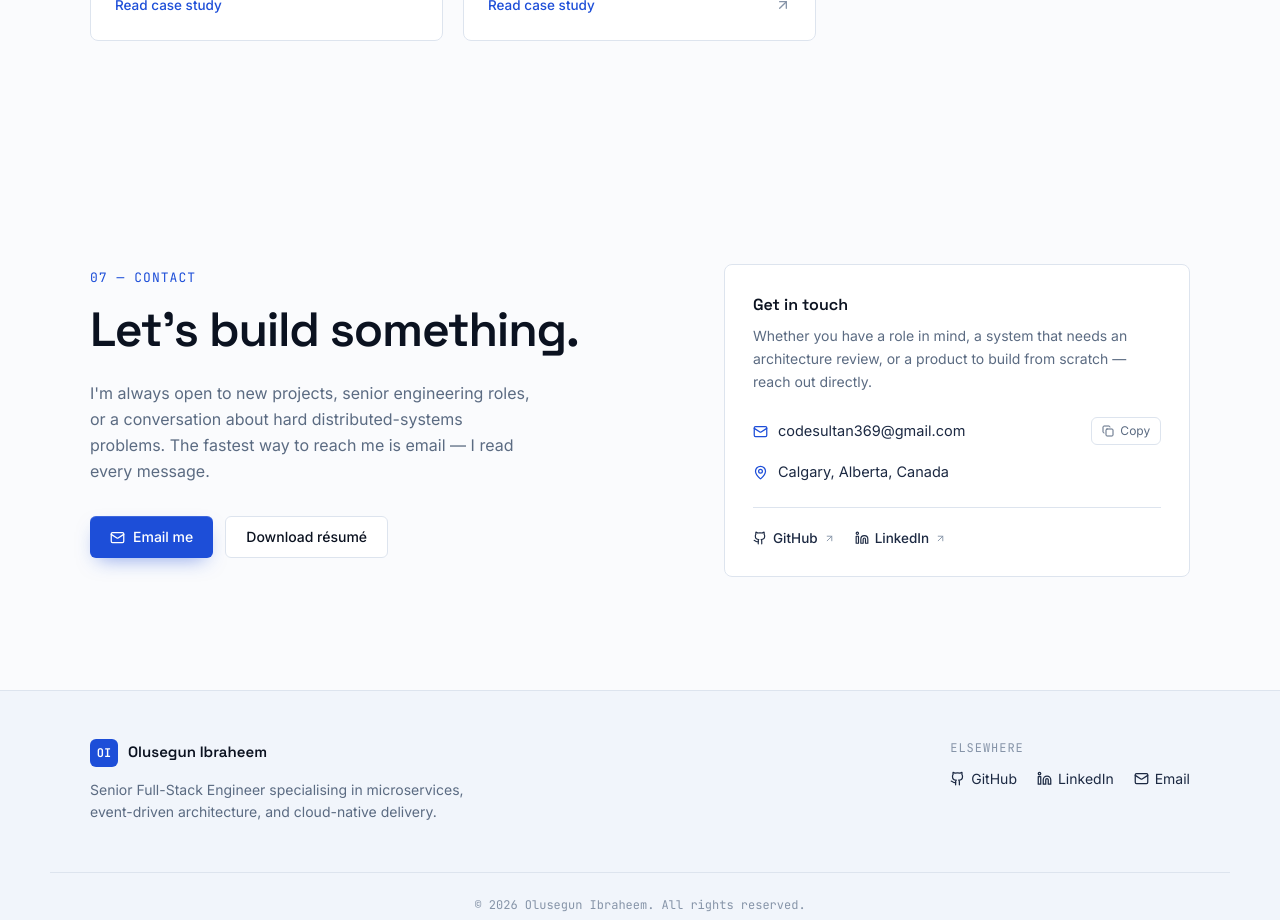
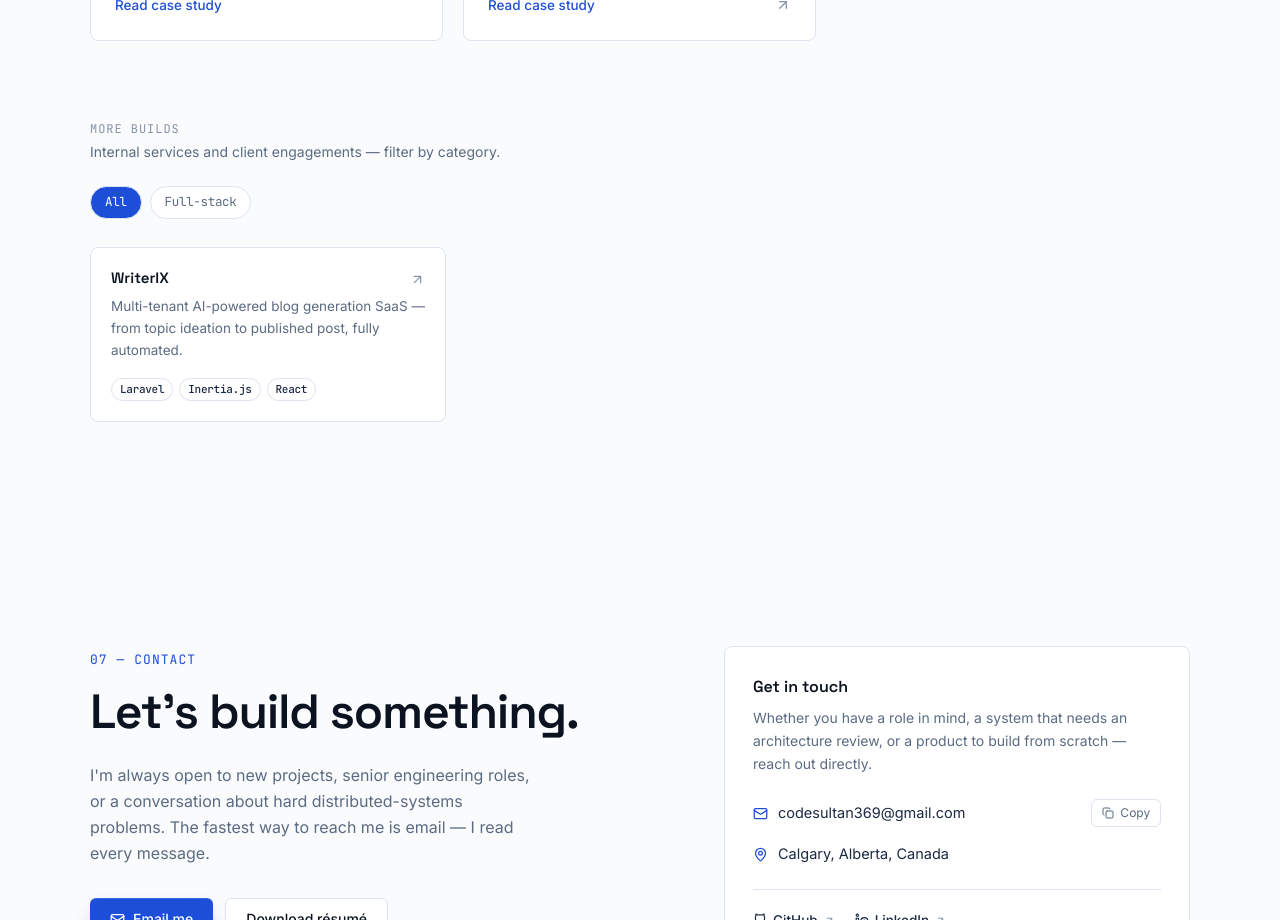
Before and after one commit to codedsultan/portfolio, a Next.js app: page / in a window 1280 px wide. Shown: the part 5760-6680 px from the top of the page. Built offline with nearby package versions, Linux system fonts and the light colour scheme.

Commit message:
content: uncomment and restore writerix project

```diff
--- a/data/projects.ts
+++ b/data/projects.ts
@@ -222,34 +222,34 @@ export const projects: Project[] = [
       'Live in production with active ongoing maintenance',
     ],
   },
-  // {
-  //   slug: 'writerix',
-  //   title: 'WriterIX',
-  //   description:
-  //     'Multi-tenant AI-powered blog generation SaaS — from topic ideation to published post, fully automated.',
-  //   fullDescription:
-  //     'WriterIX is a production SaaS platform that lets tenants generate, schedule, and publish SEO-optimised blog content using AI. The Laravel backend handles multi-tenancy, billing, and a domain-driven namespace architecture. AI generation is handled by a dedicated FastAPI + Celery microservice which orchestrates LLM calls, image generation, and featured-image selection, communicating results back to Laravel via webhooks. Real-time generation progress streams to the React frontend through Laravel Reverb WebSockets.',
-  //   technologies: ['Laravel', 'Inertia.js', 'React', 'TypeScript', 'MySQL', 'Redis', 'Laravel Horizon', 'Laravel Reverb', 'Docker', 'Stripe', 'GitHub Actions'],
-  //   category: 'fullstack',
-  //   githubUrl: null,
-  //   liveUrl: 'https://writerix.xurl.fyi/',
-  //   isFeatured: false,
-  //   sortOrder: 6,
-  //   year: '2026',
-  //   role: 'Founder & Lead Engineer',
-  //   capacity: 'Solo build',
-  //   responsibilities: [
-  //     'Architected a domain-first, multi-tenant Laravel backend with tenant-scoped helpers',
-  //     'Integrated the WriterIX AI Pipeline microservice via webhook callbacks for async content generation',
-  //     'Implemented real-time generation progress streaming via Laravel Reverb WebSockets',
-  //     'Set up CI/CD via GitHub Actions for Docker cluster deployments',
-  //   ],
-  //   highlights: [
-  //     'End-to-end automated blog pipeline from topic to published post',
-  //     'Multi-tenant isolation with per-tenant billing and plan controls',
-  //     'Live generation progress streamed in real time to the dashboard',
-  //   ],
-  // },
+  {
+    slug: 'writerix',
+    title: 'WriterIX',
+    description:
+      'Multi-tenant AI-powered blog generation SaaS — from topic ideation to published post, fully automated.',
+    fullDescription:
+      'WriterIX is a production SaaS platform that lets tenants generate, schedule, and publish SEO-optimised blog content using AI. The Laravel backend handles multi-tenancy, billing, and a domain-driven namespace architecture. AI generation is handled by a dedicated FastAPI + Celery microservice which orchestrates LLM calls, image generation, and featured-image selection, communicating results back to Laravel via webhooks. Real-time generation progress streams to the React frontend through Laravel Reverb WebSockets.',
+    technologies: ['Laravel', 'Inertia.js', 'React', 'TypeScript', 'MySQL', 'Redis', 'Laravel Horizon', 'Laravel Reverb', 'Docker', 'Stripe', 'GitHub Actions'],
+    category: 'fullstack',
+    githubUrl: null,
+    liveUrl: 'https://writerix.xurl.fyi/',
+    isFeatured: false,
+    sortOrder: 6,
+    year: '2026',
+    role: 'Founder & Lead Engineer',
+    capacity: 'Solo build',
+    responsibilities: [
+      'Architected a domain-first, multi-tenant Laravel backend with tenant-scoped helpers',
+      'Integrated the WriterIX AI Pipeline microservice via webhook callbacks for async content generation',
+      'Implemented real-time generation progress streaming via Laravel Reverb WebSockets',
+      'Set up CI/CD via GitHub Actions for Docker cluster deployments',
+    ],
+    highlights: [
+      'End-to-end automated blog pipeline from topic to published post',
+      'Multi-tenant isolation with per-tenant billing and plan controls',
+      'Live generation progress streamed in real time to the dashboard',
+    ],
+  },
   {
     slug: 'writerix-ai-pipeline',
     title: 'WriterIX AI Pipeline',
```
